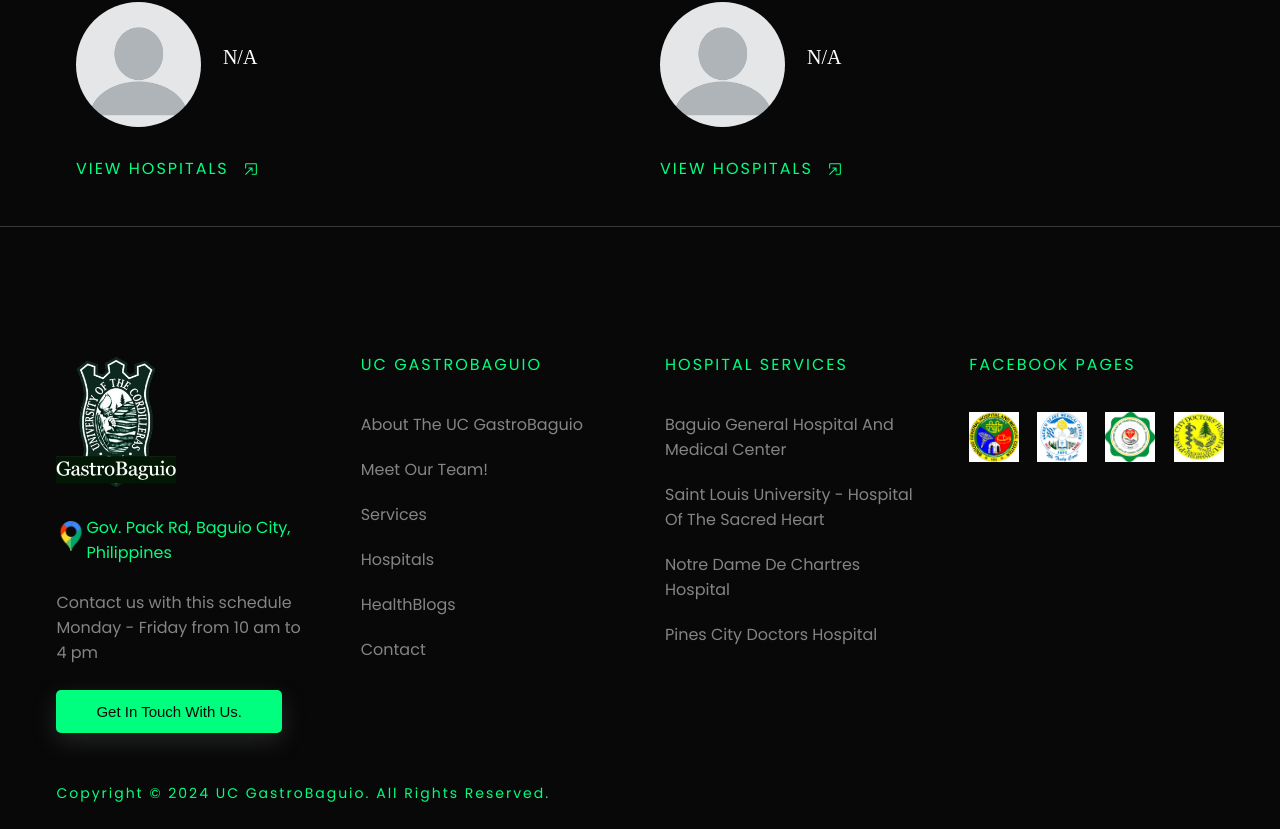
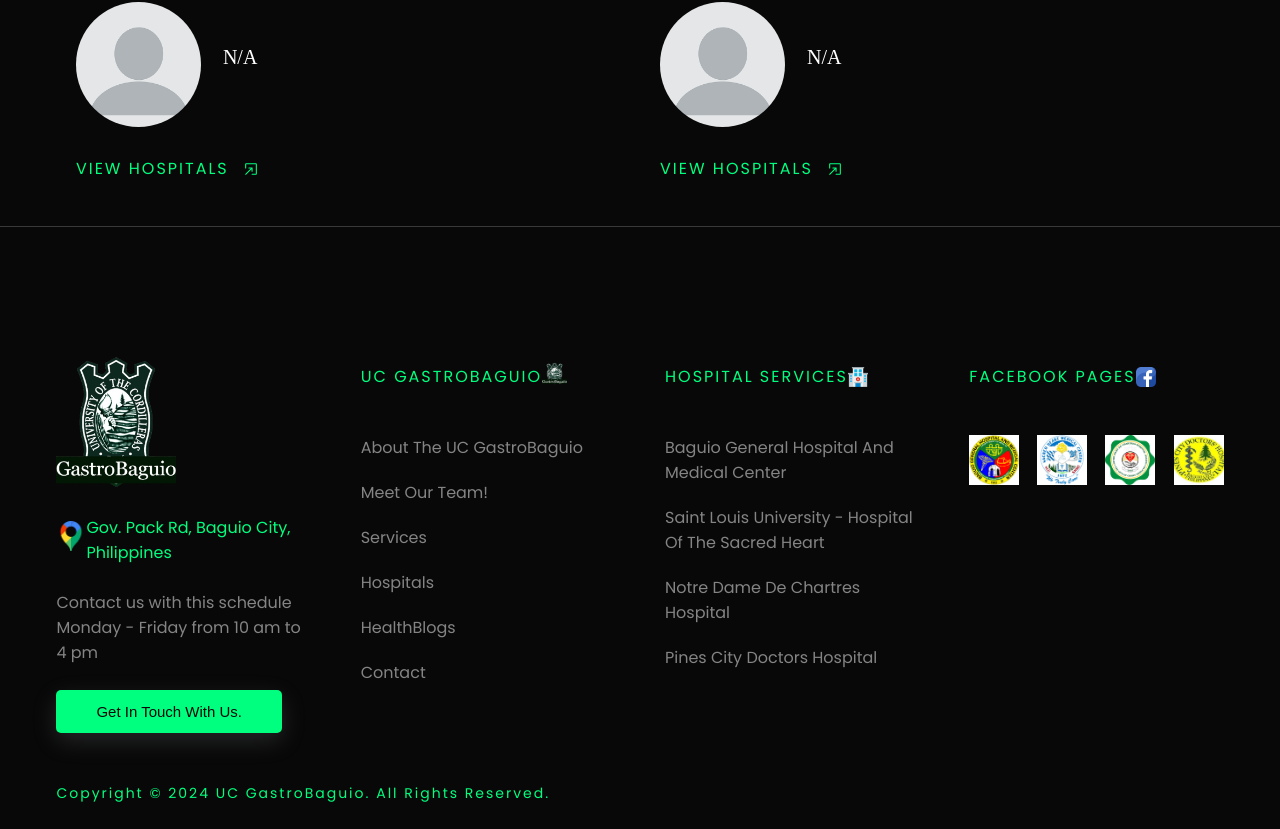
Before and after one commit to donyelqt/ucgastrobaguio, a Next.js app: page / in a window 1280 px wide. Shown: the part 5576-6405 px from the top of the page. Built offline with nearby package versions, Linux system fonts and the light colour scheme.

Commit message:
newwwwwwwwwww

```diff
--- a/components/common/Footer.js
+++ b/components/common/Footer.js
@@ -1,5 +1,5 @@
 import React from 'react'
-import { Logo, TitleLogo, Bghmc, Slu, Notre, Pines, GoogleMaps } from './Title';
+import { Logo, TitleLogo, Bghmc, Slu, Notre, Pines, GoogleMaps, Facebook, Hospital, GastroBaguio } from './Title';
 import Link from 'next/link';
 import { FaFacebookSquare } from "react-icons/fa";
 
@@ -21,7 +21,7 @@ const Footer = () => {
                 <button className="button-primary" style={{ borderRadius: 5, border: 'none', cursor: 'pointer' }}>get in touch with us.</button>
               </div>
               <ul>
-                <h3><span className='green1'>UC GASTROBAGUIO</span></h3>
+                <h3><span className='green1 flex flex-col'>UC GASTROBAGUIO<GastroBaguio /></span></h3>
                 <li>
                   <Link href="/">About the UC GastroBaguio</Link>
                 </li>
@@ -42,7 +42,7 @@ const Footer = () => {
                 </li>
               </ul>
               <ul>
-                <h3><span className='green1'>HOSPITAL SERVICES</span></h3>
+                <h3><span className='green1 flex flex-col'>HOSPITAL SERVICES<Hospital /></span></h3>
                 <li>
                   <Link href="/">Baguio General Hospital and Medical Center</Link>
                 </li>
@@ -57,7 +57,7 @@ const Footer = () => {
                 </li>
               </ul>
               <ul>
-                <h3><span className='green1'>FACEBOOK PAGES</span></h3>
+                <h3><span className='green1 flex flex-col'>FACEBOOK PAGES<Facebook /></span></h3>
                 <div className='connect'>
                   <li>
                     <Link href="/">
--- a/components/common/Title.js
+++ b/components/common/Title.js
@@ -137,6 +137,51 @@ export const GoogleMaps = ({ title, caption, className }) => {
   );
 };
 
+export const Facebook = ({ title, caption, className }) => {
+  return (
+    <h1 className={`${className} facebook`}>
+      <span>{caption}</span>
+      <Image
+        src="/facebook.png"
+        alt={title}
+        width={20}
+        height={20}
+        quality={100}
+      />
+    </h1>
+  );
+};
+
+export const GastroBaguio = ({ title, caption, className }) => {
+  return (
+    <h1 className={`${className} gastrobaguio`}>
+      <span>{caption}</span>
+      <Image
+        src="/uclogonew.png"
+        alt={title}
+        width={25}
+        height={25}
+        quality={100}
+      />
+    </h1>
+  );
+};
+
+export const Hospital = ({ title, caption, className }) => {
+  return (
+    <h1 className={`${className} hospital`}>
+      <span>{caption}</span>
+      <Image
+        src="/hospital.png"
+        alt={title}
+        width={20}
+        height={20}
+        quality={100}
+      />
+    </h1>
+  );
+};
+
 export const Yesucan = ({ title, caption, className }) => {
   return (
     <h1 className={`${className} yesucan`}>
```
Also changed, not shown: public/facebook.png (added), public/hospital.png (added).
